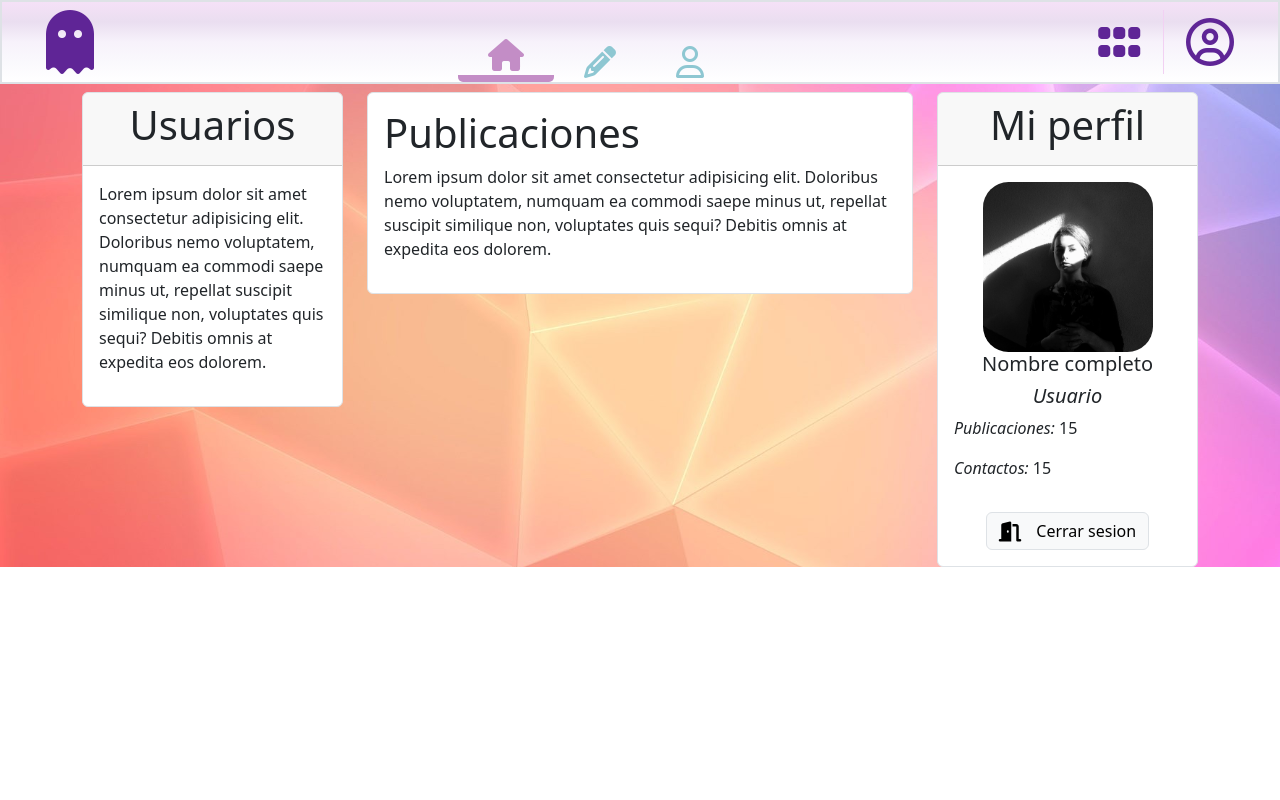
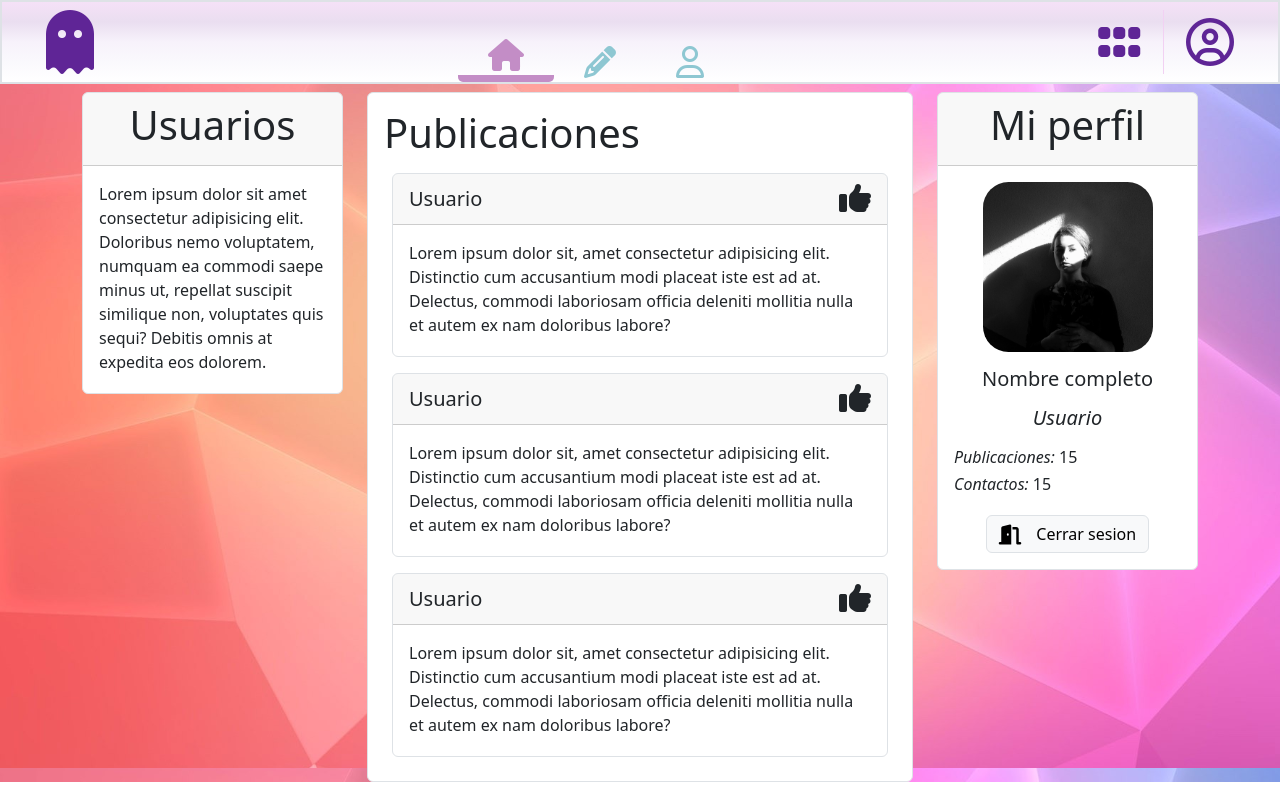
Before and after one commit to aevillalobosvela/proyecto-redSocial, a Vue app: page /main in a window 1280 px wide. Built offline with nearby package versions, Linux system fonts and the light colour scheme.

Commit message:
update MainComp.vue

```diff
--- a/src/components/MainComp.vue
+++ b/src/components/MainComp.vue
@@ -19,12 +19,66 @@
       <div class="col-6">
         <div class="card border p-3">
           <h2 class="display-6">Publicaciones</h2>
-          <p>
-            Lorem ipsum dolor sit amet consectetur adipisicing elit. Doloribus
-            nemo voluptatem, numquam ea commodi saepe minus ut, repellat
-            suscipit similique non, voluptates quis sequi? Debitis omnis at
-            expedita eos dolorem.
-          </p>
+          <div class="card border m-2">
+            <div class="card-header">
+              <div class="row">
+                <div class="col-6">
+                  <h5 style="margin: 0px; margin-top: 5px">Usuario</h5>
+                </div>
+                <div class="col-6 text-end">
+                  <i class="thum fa fa-thumbs-up fa-2x"></i>
+                </div>
+              </div>
+            </div>
+            <div class="card-body">
+              <p>
+                Lorem ipsum dolor sit, amet consectetur adipisicing elit.
+                Distinctio cum accusantium modi placeat iste est ad at.
+                Delectus, commodi laboriosam officia deleniti mollitia nulla et
+                autem ex nam doloribus labore?
+              </p>
+            </div>
+          </div>
+          <div class="card border m-2">
+            <div class="card-header">
+              <div class="row">
+                <div class="col-6">
+                  <h5 style="margin: 0px; margin-top: 5px">Usuario</h5>
+                </div>
+                <div class="col-6 text-end">
+                  <i class="thum fa fa-thumbs-up fa-2x"></i>
+                </div>
+              </div>
+            </div>
+            <div class="card-body">
+              <p>
+                Lorem ipsum dolor sit, amet consectetur adipisicing elit.
+                Distinctio cum accusantium modi placeat iste est ad at.
+                Delectus, commodi laboriosam officia deleniti mollitia nulla et
+                autem ex nam doloribus labore?
+              </p>
+            </div>
+          </div>
+          <div class="card border m-2">
+            <div class="card-header">
+              <div class="row">
+                <div class="col-6">
+                  <h5 style="margin: 0px; margin-top: 5px">Usuario</h5>
+                </div>
+                <div class="col-6 text-end">
+                  <i class="thum fa fa-thumbs-up fa-2x"></i>
+                </div>
+              </div>
+            </div>
+            <div class="card-body">
+              <p>
+                Lorem ipsum dolor sit, amet consectetur adipisicing elit.
+                Distinctio cum accusantium modi placeat iste est ad at.
+                Delectus, commodi laboriosam officia deleniti mollitia nulla et
+                autem ex nam doloribus labore?
+              </p>
+            </div>
+          </div>
         </div>
       </div>
       <div class="col-3">
@@ -65,7 +119,13 @@
 export default {};
 </script>
 
-<style>
+<style scoped>
+.thum {
+  transition: 0.3s;
+}
+.thum:hover {
+  color: var(--sec-color);
+}
 .custom-link {
   text-decoration: none;
   margin-left: 15px;
```
